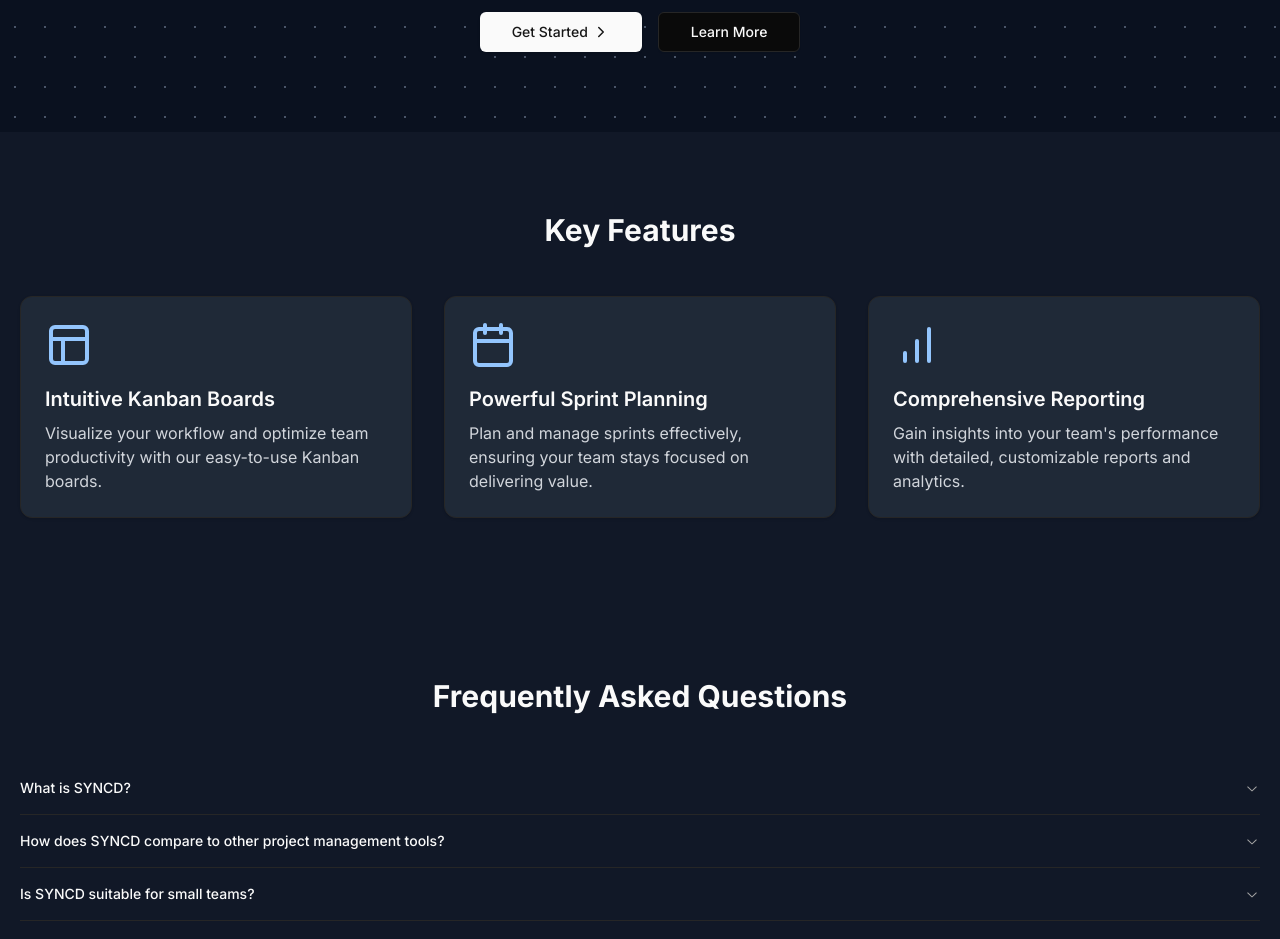
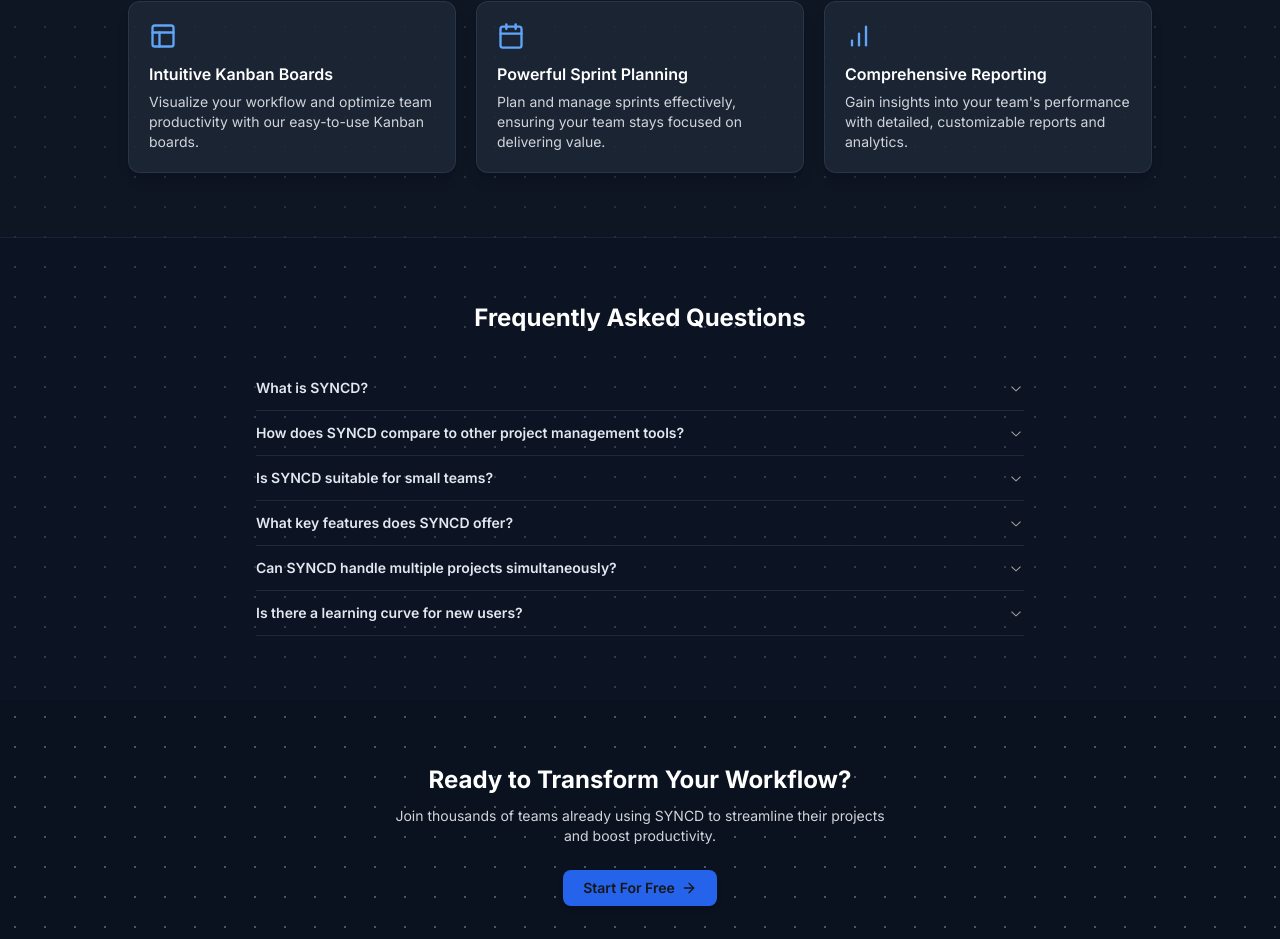
Before and after one commit to niksin2614/SAAS-Project-Management-, a Next.js app: page / in a window 1280 px wide. Shown: the part 528-1467 px from the top of the page. Built offline with nearby package versions, Linux system fonts and the light colour scheme; no server answers.

Commit message:
style: scale down homepage hero, create project page, and onboarding cards

```diff
--- a/app/(main)/onboarding/[[...onboarding]]/page.jsx
+++ b/app/(main)/onboarding/[[...onboarding]]/page.jsx
@@ -93,58 +93,58 @@ export default function Onboarding() {
         </div>
       )}
 
-      <div className="w-full max-w-xl">
-        <div className="text-center mb-8">
-          <div className="inline-flex items-center gap-2 px-3.5 py-1 rounded-full bg-blue-950/80 border border-blue-800/80 text-blue-300 text-xs font-bold mb-3 shadow-inner">
-            <Sparkles className="w-3.5 h-3.5 text-blue-400" />
+      <div className="w-full max-w-lg">
+        <div className="text-center mb-6">
+          <div className="inline-flex items-center gap-1.5 px-3 py-0.5 rounded-full bg-blue-950/80 border border-blue-800/80 text-blue-300 text-[11px] font-bold mb-2 shadow-inner">
+            <Sparkles className="w-3 h-3 text-blue-400" />
             SYNCD Team Workspace Setup
           </div>
-          <h1 className="text-3xl sm:text-4xl font-extrabold text-white tracking-tight">
+          <h1 className="text-2xl sm:text-3xl font-extrabold text-white tracking-tight">
             Welcome{user?.firstName ? `, ${user.firstName}` : ""}!
           </h1>
-          <p className="text-slate-400 text-sm mt-2 max-w-md mx-auto">
+          <p className="text-slate-400 text-xs sm:text-sm mt-1 max-w-md mx-auto">
             Join your team&apos;s project workspace or create a new organization.
           </p>
         </div>
 
         <Tabs value={activeTab} onValueChange={setActiveTab} className="w-full">
           {/* Custom Pill Switcher with proper sizing */}
-          <TabsList className="grid grid-cols-2 h-auto w-full bg-slate-900/90 border border-slate-800 p-1.5 rounded-2xl mb-6 shadow-lg">
+          <TabsList className="grid grid-cols-2 h-auto w-full bg-slate-900/90 border border-slate-800 p-1 rounded-xl mb-4 shadow-md">
             <TabsTrigger
               value="join"
-              className="flex items-center justify-center gap-2 h-12 rounded-xl font-bold text-sm text-slate-400 data-[state=active]:bg-blue-600 data-[state=active]:text-white transition-all shadow-sm"
+              className="flex items-center justify-center gap-1.5 h-9 rounded-lg font-bold text-xs text-slate-400 data-[state=active]:bg-blue-600 data-[state=active]:text-white transition-all shadow-sm"
             >
-              <KeyRound className="w-4 h-4" />
+              <KeyRound className="w-3.5 h-3.5" />
               Join with Code
             </TabsTrigger>
             <TabsTrigger
               value="create"
-              className="flex items-center justify-center gap-2 h-12 rounded-xl font-bold text-sm text-slate-400 data-[state=active]:bg-blue-600 data-[state=active]:text-white transition-all shadow-sm"
+              className="flex items-center justify-center gap-1.5 h-9 rounded-lg font-bold text-xs text-slate-400 data-[state=active]:bg-blue-600 data-[state=active]:text-white transition-all shadow-sm"
             >
-              <PlusCircle className="w-4 h-4" />
+              <PlusCircle className="w-3.5 h-3.5" />
               Create Organization
             </TabsTrigger>
           </TabsList>
 
           {/* TAB 1: Join with Code (For Members) */}
           <TabsContent value="join" className="mt-0 focus-visible:outline-none">
-            <Card className="bg-slate-950/90 border border-slate-800 rounded-3xl p-6 sm:p-8 shadow-2xl backdrop-blur-xl">
-              <CardHeader className="p-0 pb-6 text-center">
-                <div className="w-14 h-14 rounded-2xl bg-gradient-to-tr from-blue-600 to-indigo-600 flex items-center justify-center text-white mx-auto mb-3 shadow-lg shadow-blue-500/25">
-                  <KeyRound className="w-7 h-7" />
+            <Card className="bg-slate-950/90 border border-slate-800 rounded-2xl p-5 sm:p-6 shadow-xl backdrop-blur-xl">
+              <CardHeader className="p-0 pb-4 text-center">
+                <div className="w-10 h-10 rounded-xl bg-gradient-to-tr from-blue-600 to-indigo-600 flex items-center justify-center text-white mx-auto mb-2 shadow-md shadow-blue-500/25">
+                  <KeyRound className="w-5 h-5" />
                 </div>
-                <CardTitle className="text-2xl font-bold text-white">
+                <CardTitle className="text-lg sm:text-xl font-bold text-white">
                   Join Existing Organization
                 </CardTitle>
-                <CardDescription className="text-slate-400 text-sm mt-1">
+                <CardDescription className="text-slate-400 text-xs mt-0.5">
                   Enter the invite code provided by your organization admin.
                 </CardDescription>
               </CardHeader>
 
-              <CardContent className="p-0 space-y-5">
-                <form onSubmit={handleJoin} className="space-y-4">
+              <CardContent className="p-0 space-y-4">
+                <form onSubmit={handleJoin} className="space-y-3.5">
                   <div>
-                    <label htmlFor="code" className="block text-xs font-bold uppercase tracking-wider text-slate-400 mb-2">
+                    <label htmlFor="code" className="block text-[11px] font-bold uppercase tracking-wider text-slate-400 mb-1.5">
                       Invite Code
                     </label>
                     <Input
@@ -152,7 +152,7 @@ export default function Onboarding() {
                       value={inviteCode}
                       onChange={(e) => setInviteCode(e.target.value.toUpperCase())}
                       placeholder="e.g. SYNCD-8A9X2"
-                      className="h-14 text-center font-mono font-black text-xl sm:text-2xl tracking-widest bg-slate-900 border-2 border-slate-800 focus-visible:border-blue-500 text-blue-300 placeholder:text-slate-600 rounded-2xl shadow-inner"
+                      className="h-11 text-center font-mono font-bold text-base sm:text-lg tracking-widest bg-slate-900 border-2 border-slate-800 focus-visible:border-blue-500 text-blue-300 placeholder:text-slate-600 rounded-xl shadow-inner"
                       disabled={isJoining}
                       maxLength={15}
                       autoFocus
@@ -162,17 +162,17 @@ export default function Onboarding() {
                   <Button
                     type="submit"
                     disabled={!inviteCode.trim() || isJoining}
-                    className="w-full h-13 rounded-2xl bg-gradient-to-r from-blue-600 to-indigo-600 hover:from-blue-500 hover:to-indigo-500 text-white font-extrabold text-base shadow-xl shadow-blue-600/25 flex items-center justify-center gap-2 transition-all disabled:opacity-50"
+                    className="w-full h-10 rounded-xl bg-gradient-to-r from-blue-600 to-indigo-600 hover:from-blue-500 hover:to-indigo-500 text-white font-bold text-xs sm:text-sm shadow-lg shadow-blue-600/25 flex items-center justify-center gap-1.5 transition-all disabled:opacity-50"
                   >
                     {isJoining ? (
                       <>
-                        <Loader2 className="w-5 h-5 animate-spin" />
+                        <Loader2 className="w-4 h-4 animate-spin" />
                         <span>Joining Workspace...</span>
                       </>
                     ) : (
                       <>
                         <span>Join Organization</span>
-                        <ArrowRight className="w-5 h-5" />
+                        <ArrowRight className="w-4 h-4" />
                       </>
                     )}
                   </Button>
--- a/app/(main)/project/create/page.jsx
+++ b/app/(main)/project/create/page.jsx
@@ -76,62 +76,71 @@ export default function CreateProjectPage() {
   }
 
   return (
-    <div className="container mx-auto py-10">
-      <h1 className="text-6xl text-center font-bold mb-8 gradient-title">
+    <div className="container mx-auto py-8 px-4 max-w-xl">
+      <h1 className="text-2xl sm:text-3xl text-center font-extrabold mb-6 gradient-title">
         Create New Project
       </h1>
 
       <form
         onSubmit={handleSubmit(onSubmit)}
-        className="flex flex-col space-y-4"
+        className="flex flex-col space-y-3.5 bg-slate-950/80 p-5 sm:p-6 rounded-xl border border-slate-800 shadow-xl"
       >
         <div>
+          <label htmlFor="name" className="block text-xs font-bold uppercase tracking-wider text-slate-400 mb-1">
+            Project Name
+          </label>
           <Input
             id="name"
             {...register("name")}
-            className="bg-slate-950"
-            placeholder="Project Name"
+            className="bg-slate-900 border-slate-800 h-9 text-xs sm:text-sm rounded-lg"
+            placeholder="e.g. Mobile App"
           />
           {errors.name && (
-            <p className="text-red-500 text-sm mt-1">{errors.name.message}</p>
+            <p className="text-red-500 text-xs mt-1">{errors.name.message}</p>
           )}
         </div>
         <div>
+          <label htmlFor="key" className="block text-xs font-bold uppercase tracking-wider text-slate-400 mb-1">
+            Project Key
+          </label>
           <Input
             id="key"
             {...register("key")}
-            className="bg-slate-950"
-            placeholder="Project Key (Ex: RCYT)"
+            className="bg-slate-900 border-slate-800 h-9 text-xs sm:text-sm rounded-lg"
+            placeholder="e.g. MOB"
           />
           {errors.key && (
-            <p className="text-red-500 text-sm mt-1">{errors.key.message}</p>
+            <p className="text-red-500 text-xs mt-1">{errors.key.message}</p>
           )}
         </div>
         <div>
+          <label htmlFor="description" className="block text-xs font-bold uppercase tracking-wider text-slate-400 mb-1">
+            Project Description
+          </label>
           <Textarea
             id="description"
             {...register("description")}
-            className="bg-slate-950 h-28"
-            placeholder="Project Description"
+            className="bg-slate-900 border-slate-800 h-24 text-xs sm:text-sm rounded-lg"
+            placeholder="Describe your project goals..."
           />
           {errors.description && (
-            <p className="text-red-500 text-sm mt-1">
+            <p className="text-red-500 text-xs mt-1">
               {errors.description.message}
             </p>
           )}
         </div>
         {loading && (
-          <BarLoader className="mb-4" width={"100%"} color="#3b82f6" />
+          <BarLoader className="mb-2" width={"100%"} color="#3b82f6" />
         )}
         <Button
           type="submit"
-          size="lg"
+          size="sm"
           disabled={loading}
-          className="bg-blue-500 text-white"
+          className="bg-blue-600 hover:bg-blue-500 text-white h-9 text-xs sm:text-sm font-bold rounded-lg shadow-md mt-2"
         >
           {loading ? "Creating..." : "Create Project"}
         </Button>
-        {error && <p className="text-red-500 mt-2">{error.message}</p>}
+        {error && <p className="text-red-500 text-xs mt-1">{error.message}</p>}
       </form>
     </div>
   );
--- a/app/page.js
+++ b/app/page.js
@@ -74,40 +74,41 @@ export default function Home() {
   return (
     <div className="min-h-screen">
       {/* Hero Section */}
-      <section className="container mx-auto py-20 text-center">
-        <h1 className="text-5xl sm:text-7xl lg:text-8xl font-black tracking-tight text-white pb-6 max-w-5xl mx-auto leading-tight">
+      <section className="container mx-auto py-12 sm:py-16 px-4 text-center">
+        <h1 className="text-3xl sm:text-4xl lg:text-5xl font-extrabold tracking-tight text-white pb-3 max-w-3xl mx-auto leading-tight">
           Streamline Your Workflow with{" "}
           <span className="gradient-title inline-block">SYNCD</span>
         </h1>
-        <p className="text-xl text-gray-300 mb-10 max-w-3xl mx-auto">
+        <p className="text-sm sm:text-base text-gray-300 mb-8 max-w-xl mx-auto">
           Empower your team with our intuitive project management solution.
         </p>
-        <p className="text-xl mb-12 max-w-2xl mx-auto"></p>
+        <div className="flex items-center justify-center gap-3">
           <Link href="/onboarding">
-          <Button size="lg" className="mr-4">
-            Get Started <ChevronRight size={18} className="ml-1" />
+            <Button size="sm" className="h-9 px-4 text-xs sm:text-sm rounded-lg font-semibold">
+              Get Started <ChevronRight size={15} className="ml-1" />
             </Button>
           </Link>
           <Link href="#features">
-          <Button size="lg" variant="outline">
+            <Button size="sm" variant="outline" className="h-9 px-4 text-xs sm:text-sm rounded-lg">
               Learn More
             </Button>
           </Link>
+        </div>
       </section>
 
       {/* Features Section */}
-      <section id="features" className="bg-gray-900 py-20 px-5">
-        <div className="container mx-auto">
-          <h3 className="text-3xl font-bold mb-12 text-center">Key Features</h3>
-          <div className="grid grid-cols-1 lg:grid-cols-3 gap-8">
+      <section id="features" className="bg-gray-900/60 py-12 sm:py-16 px-4 border-y border-slate-800/80">
+        <div className="container mx-auto max-w-5xl">
+          <h3 className="text-xl sm:text-2xl font-bold mb-8 text-center text-white">Key Features</h3>
+          <div className="grid grid-cols-1 md:grid-cols-3 gap-5">
             {features.map((feature, index) => (
-              <Card key={index} className="bg-gray-800">
-                <CardContent className="pt-6">
-                  <feature.icon className="h-12 w-12 mb-4 text-blue-300" />
-                  <h4 className="text-xl font-semibold mb-2">
+              <Card key={index} className="bg-gray-800/80 border-slate-700/60 rounded-xl shadow-lg">
+                <CardContent className="p-5">
+                  <feature.icon className="h-7 w-7 mb-3 text-blue-400" />
+                  <h4 className="text-base font-semibold mb-1.5 text-white">
                     {feature.title}
                   </h4>
-                  <p className="text-gray-300">{feature.description}</p>
+                  <p className="text-xs sm:text-sm text-gray-300 leading-relaxed">{feature.description}</p>
                 </CardContent>
               </Card>
             ))}
@@ -116,16 +117,20 @@ export default function Home() {
       </section>
 
       {/* FAQ Section */}
-      <section className="bg-gray-900 py-20 px-5">
-        <div className="container mx-auto">
-          <h3 className="text-3xl font-bold mb-12 text-center">
+      <section className="bg-gray-900/40 py-12 sm:py-16 px-4">
+        <div className="container mx-auto max-w-3xl">
+          <h3 className="text-xl sm:text-2xl font-bold mb-8 text-center text-white">
             Frequently Asked Questions
           </h3>
           <Accordion type="single" collapsible className="w-full">
             {faqs.map((faq, index) => (
-              <AccordionItem key={index} value={`item-${index}`}>
-                <AccordionTrigger>{faq.question}</AccordionTrigger>
-                <AccordionContent>{faq.answer}</AccordionContent>
+              <AccordionItem key={index} value={`item-${index}`} className="border-slate-800">
+                <AccordionTrigger className="text-xs sm:text-sm font-semibold text-slate-200 hover:text-white py-3">
+                  {faq.question}
+                </AccordionTrigger>
+                <AccordionContent className="text-xs sm:text-sm text-slate-400 leading-relaxed">
+                  {faq.answer}
+                </AccordionContent>
               </AccordionItem>
             ))}
           </Accordion>
@@ -133,18 +138,18 @@ export default function Home() {
       </section>
 
       {/* CTA Section */}
-      <section className="py-20 text-center px-5">
-        <div className="container mx-auto">
-          <h3 className="text-3xl font-bold mb-6">
+      <section className="py-12 sm:py-16 text-center px-4">
+        <div className="container mx-auto max-w-2xl">
+          <h3 className="text-xl sm:text-2xl font-bold mb-2.5 text-white">
             Ready to Transform Your Workflow?
           </h3>
-          <p className="text-xl mb-12">
+          <p className="text-xs sm:text-sm text-gray-300 mb-6 max-w-lg mx-auto">
             Join thousands of teams already using SYNCD to streamline their
             projects and boost productivity.
           </p>
           <Link href="/onboarding">
-            <Button size="lg" className="animate-bounce">
-              Start For Free <ArrowRight className="ml-2 h-5 w-5" />
+            <Button size="sm" className="h-9 px-5 text-xs sm:text-sm rounded-lg font-semibold bg-blue-600 hover:bg-blue-500 shadow-md">
+              Start For Free <ArrowRight className="ml-1.5 h-4 w-4" />
             </Button>
           </Link>
         </div>
--- a/components/custom-create-org.jsx
+++ b/components/custom-create-org.jsx
@@ -40,22 +40,22 @@ export default function CustomCreateOrg() {
   };
 
   return (
-    <div className="w-full max-w-lg bg-gradient-to-b from-slate-900/95 via-slate-950/95 to-slate-950 p-7 sm:p-9 rounded-3xl border border-indigo-500/20 shadow-[0_20px_60px_rgba(0,0,0,0.7)] backdrop-blur-2xl text-slate-100">
-      <div className="text-center mb-6">
-        <div className="w-14 h-14 rounded-2xl bg-gradient-to-tr from-blue-600 via-indigo-600 to-purple-600 flex items-center justify-center text-white mx-auto mb-3 shadow-lg shadow-indigo-500/25 ring-1 ring-white/20">
-          <Building2 className="w-7 h-7" />
+    <div className="w-full max-w-md bg-gradient-to-b from-slate-900/95 via-slate-950/95 to-slate-950 p-5 sm:p-6 rounded-2xl border border-indigo-500/20 shadow-xl backdrop-blur-2xl text-slate-100">
+      <div className="text-center mb-4">
+        <div className="w-10 h-10 rounded-xl bg-gradient-to-tr from-blue-600 via-indigo-600 to-purple-600 flex items-center justify-center text-white mx-auto mb-2 shadow-md shadow-indigo-500/25 ring-1 ring-white/20">
+          <Building2 className="w-5 h-5" />
         </div>
-        <h2 className="text-2xl font-black text-white tracking-tight">
+        <h2 className="text-lg sm:text-xl font-bold text-white tracking-tight">
           Create Company Workspace
         </h2>
-        <p className="text-slate-400 text-sm mt-1">
+        <p className="text-slate-400 text-xs mt-0.5">
           Set up a unified hub for all your projects, sprints, and team members.
         </p>
       </div>
 
-      <form onSubmit={handleCreate} className="space-y-5">
+      <form onSubmit={handleCreate} className="space-y-3.5">
         <div>
-          <label htmlFor="orgName" className="block text-xs font-bold uppercase tracking-wider text-slate-400 mb-2">
+          <label htmlFor="orgName" className="block text-[11px] font-bold uppercase tracking-wider text-slate-400 mb-1.5">
             Organization Name
           </label>
           <div className="relative">
@@ -64,7 +64,7 @@ export default function CustomCreateOrg() {
               value={name}
               onChange={(e) => setName(e.target.value)}
               placeholder="e.g. Acme Studio, TechCorp"
-              className="h-13 bg-slate-900/90 border border-slate-800 rounded-2xl px-4 text-base font-semibold text-slate-100 placeholder:text-slate-500 focus-visible:border-indigo-500 focus-visible:ring-2 focus-visible:ring-indigo-500/30 shadow-inner"
+              className="h-10 bg-slate-900/90 border border-slate-800 rounded-xl px-3.5 text-xs sm:text-sm font-semibold text-slate-100 placeholder:text-slate-500 focus-visible:border-indigo-500 focus-visible:ring-2 focus-visible:ring-indigo-500/30 shadow-inner"
               disabled={isCreating || !isLoaded}
               autoFocus
               maxLength={50}
@@ -72,12 +72,12 @@ export default function CustomCreateOrg() {
           </div>
         </div>
 
-        <div className="p-3.5 rounded-2xl bg-indigo-950/40 border border-indigo-500/20 text-xs text-slate-300 space-y-1">
-          <div className="flex items-center gap-1.5 font-semibold text-indigo-300">
-            <Sparkles className="w-3.5 h-3.5 text-indigo-400" />
+        <div className="p-3 rounded-xl bg-indigo-950/40 border border-indigo-500/20 text-[11px] text-slate-300 space-y-0.5">
+          <div className="flex items-center gap-1 font-semibold text-indigo-300">
+            <Sparkles className="w-3 h-3 text-indigo-400" />
             <span>Workspace Features:</span>
           </div>
-          <p className="text-slate-400">
+          <p className="text-slate-400 leading-normal">
             Generates an instant 6-digit Join Code for team members and unlocks real-time sprint chat.
           </p>
         </div>
@@ -85,24 +85,24 @@ export default function CustomCreateOrg() {
         <Button
           type="submit"
           disabled={!name.trim() || isCreating || !isLoaded}
-          className="w-full h-13 rounded-2xl bg-gradient-to-r from-blue-600 via-indigo-600 to-purple-600 hover:from-blue-500 hover:to-purple-500 text-white font-extrabold text-base shadow-xl shadow-indigo-600/25 flex items-center justify-center gap-2 transition-all transform active:scale-95 disabled:opacity-50"
+          className="w-full h-10 rounded-xl bg-gradient-to-r from-blue-600 via-indigo-600 to-purple-600 hover:from-blue-500 hover:to-purple-500 text-white font-bold text-xs sm:text-sm shadow-lg shadow-indigo-600/25 flex items-center justify-center gap-1.5 transition-all transform active:scale-95 disabled:opacity-50"
         >
           {isCreating ? (
             <>
-              <Loader2 className="w-5 h-5 animate-spin" />
+              <Loader2 className="w-4 h-4 animate-spin" />
               <span>Initializing Workspace...</span>
             </>
           ) : (
             <>
               <span>Create Workspace</span>
-              <ArrowRight className="w-5 h-5" />
+              <ArrowRight className="w-4 h-4" />
             </>
           )}
         </Button>
       </form>
 
-      <div className="mt-6 pt-4 border-t border-slate-800/80 flex items-center justify-center gap-2 text-xs text-slate-500">
-        <Shield className="w-3.5 h-3.5 text-emerald-400" />
+      <div className="mt-4 pt-3 border-t border-slate-800/80 flex items-center justify-center gap-1.5 text-[11px] text-slate-500">
+        <Shield className="w-3 h-3 text-emerald-400" />
         <span>You will be designated as the Workspace Admin</span>
       </div>
     </div>
```
Lines whose indentation alone changed are shown as unchanged.
